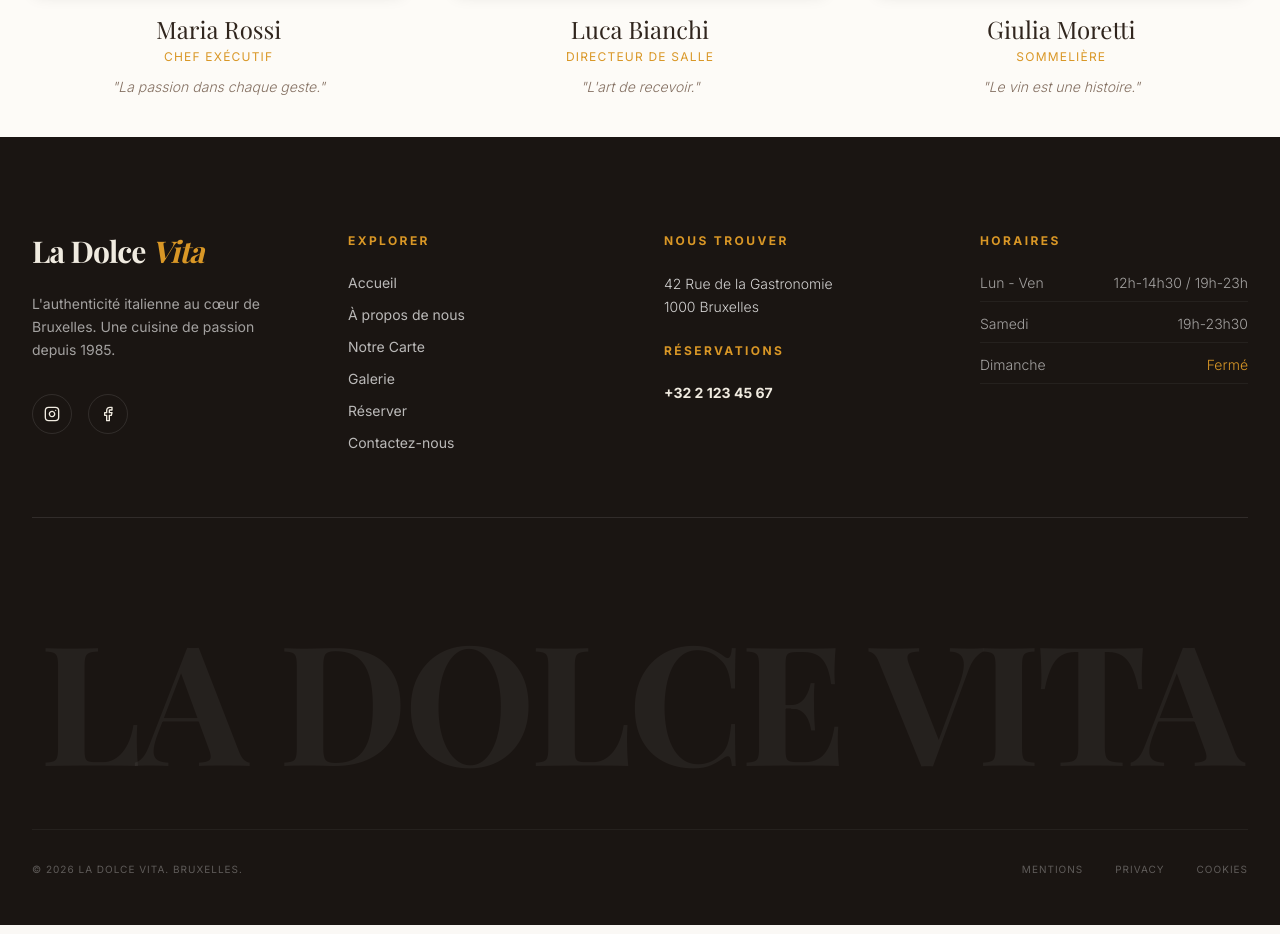
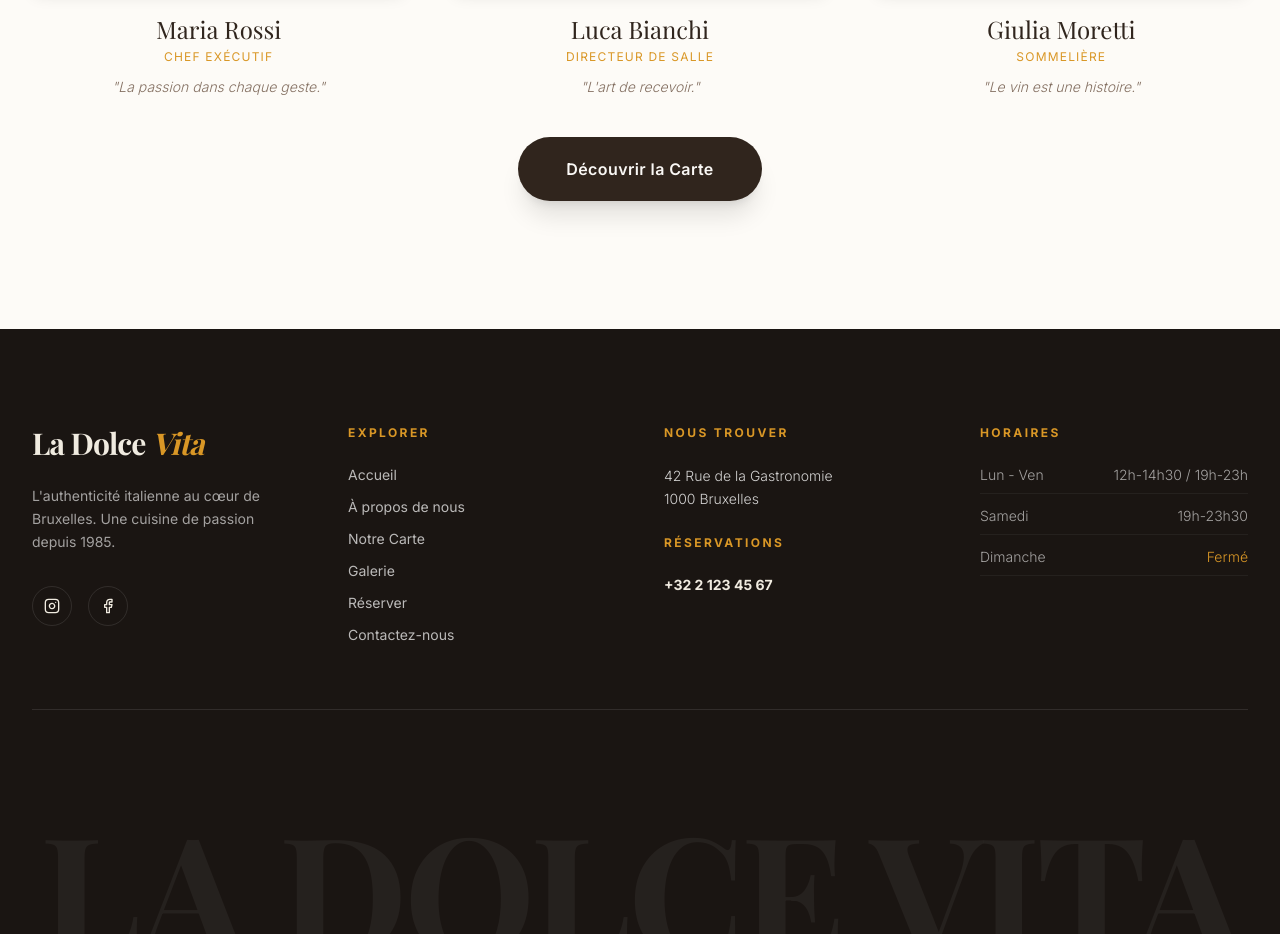
Before and after one commit to Eultype/la-dolce-vita, a Next.js app: page /about in a window 1280 px wide. Shown: the part 3180-4114 px from the top of the page. Built offline with nearby package versions, Linux system fonts and the light colour scheme; a web font is replaced by a local one.

Commit message:
feat(about): ajout de la section 'Bouton CTA' dans la page about

```diff
--- a/src/app/about/page.tsx
+++ b/src/app/about/page.tsx
@@ -229,6 +229,15 @@ export default function AboutPage() {
                         ))}
                     </div>
                 </section>
+
+                {/* Bouton CTA */}
+                <div className="text-center pb-32 pt-0">
+                    <Button variant="hero" size="xl" className="rounded-full px-12 h-16 bg-foreground text-background hover:bg-italian-gold hover:text-white transition-all duration-500 shadow-xl" asChild>
+                        <Link href="/menu">
+                            Découvrir la Carte
+                        </Link>
+                    </Button>
+                </div>
             </div>
         </div>
     );
```
